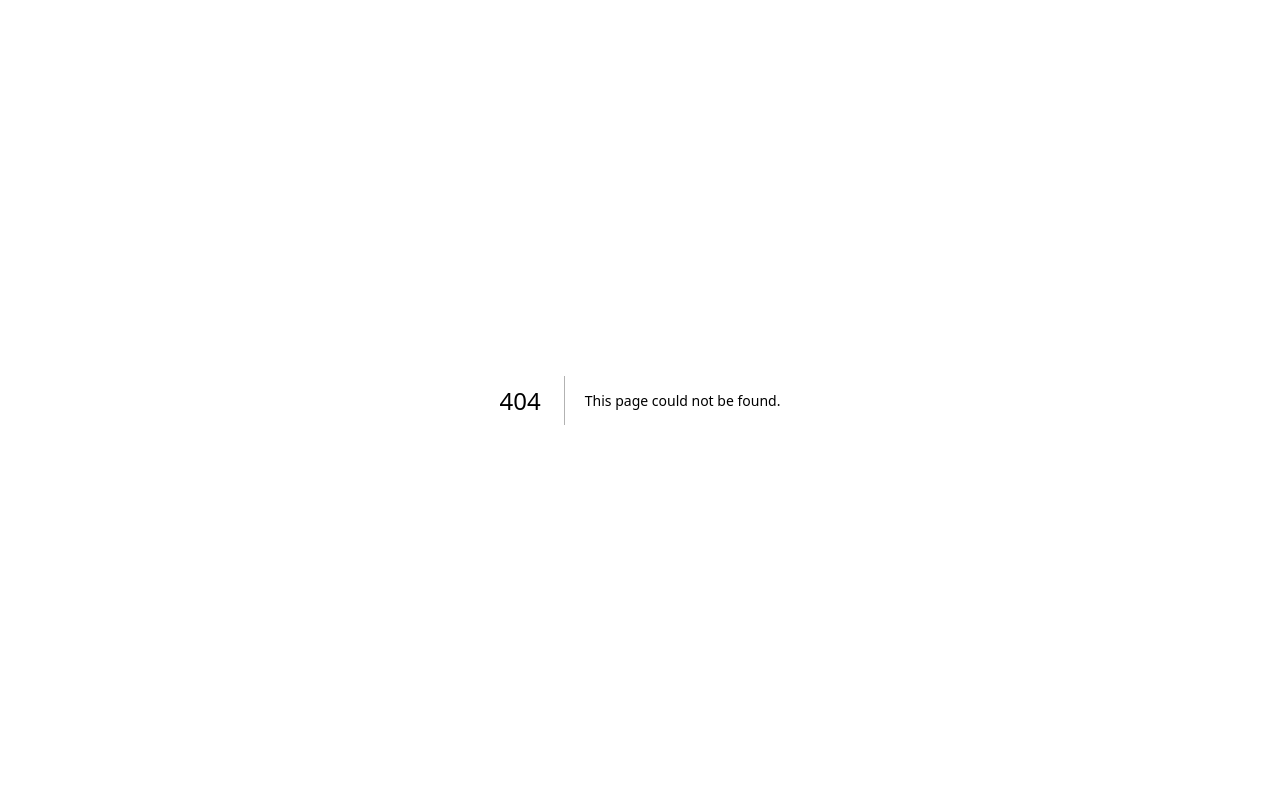
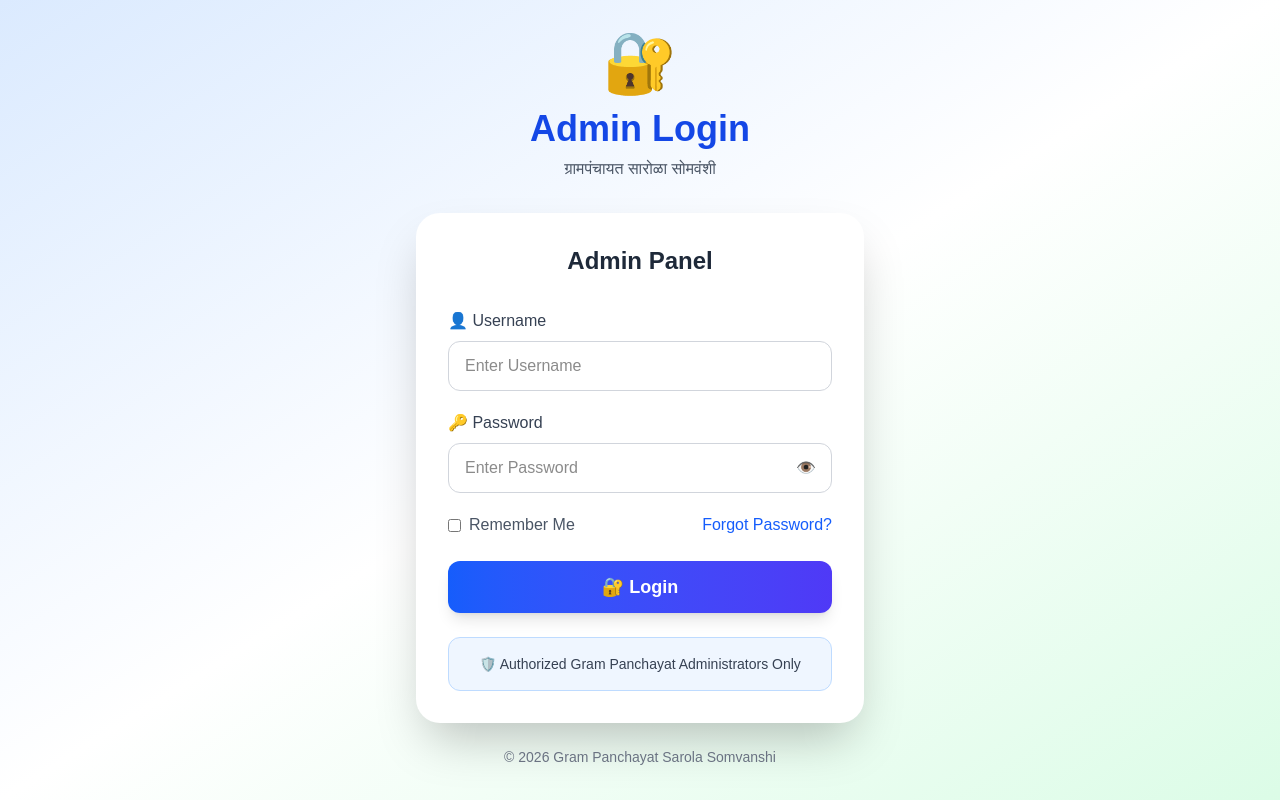
Before and after one commit to santoshsshinde123-jpg/sarolagram, a Next.js app: page /admin in a window 1280 px wide. Before the commit this address had no page. Shown: the top 800 px of the page. Built offline with nearby package versions, Linux system fonts and the light colour scheme.

Commit message:
Latest update

```diff
--- /dev/null
+++ b/src/app/admin/page.js
@@ -0,0 +1,161 @@
+"use client";
+
+import { useState } from "react";
+
+export default function AdminLoginPage() {
+  const [showPassword, setShowPassword] = useState(false);
+
+  return (
+    <div className="min-h-screen bg-linear-to-br from-blue-100 via-white to-green-100 flex items-center justify-center px-4">
+
+      <div className="w-full max-w-md">
+
+        {/* Logo & Heading */}
+        <div className="text-center mb-8">
+
+          <div className="text-6xl mb-4">🔐</div>
+
+          <h1 className="text-4xl font-bold text-blue-700">
+            Admin Login
+          </h1>
+
+          <p className="text-gray-600 mt-2">
+            ग्रामपंचायत सारोळा सोमवंशी
+          </p>
+
+        </div>
+
+        {/* Login Card */}
+        <div className="bg-white rounded-3xl shadow-2xl p-8">
+
+          <h2 className="text-2xl font-semibold text-center text-gray-800 mb-8">
+            Admin Panel
+          </h2>
+
+          {/* Username */}
+          <div className="mb-5">
+
+            <label className="block text-gray-700 font-medium mb-2">
+              👤 Username
+            </label>
+
+            <input
+              type="text"
+              placeholder="Enter Username"
+              className="
+                w-full
+                px-4
+                py-3
+                border
+                border-gray-300
+                rounded-xl
+                focus:outline-none
+                focus:ring-2
+                focus:ring-blue-500
+              "
+            />
+
+          </div>
+
+          {/* Password */}
+          <div className="mb-5">
+
+            <label className="block text-gray-700 font-medium mb-2">
+              🔑 Password
+            </label>
+
+            <div className="relative">
+
+              <input
+                type={showPassword ? "text" : "password"}
+                placeholder="Enter Password"
+                className="
+                  w-full
+                  px-4
+                  py-3
+                  border
+                  border-gray-300
+                  rounded-xl
+                  focus:outline-none
+                  focus:ring-2
+                  focus:ring-blue-500
+                "
+              />
+
+              <button
+                type="button"
+                onClick={() => setShowPassword(!showPassword)}
+                className="
+                  absolute
+                  right-4
+                  top-1/2
+                  -translate-y-1/2
+                  text-gray-500
+                "
+              >
+                {showPassword ? "🙈" : "👁️"}
+              </button>
+
+            </div>
+
+          </div>
+
+          {/* Remember Me */}
+          <div className="flex items-center justify-between mb-6">
+
+            <label className="flex items-center gap-2 text-gray-600">
+              <input type="checkbox" />
+              Remember Me
+            </label>
+
+            <a
+              href="#"
+              className="text-blue-600 hover:underline"
+            >
+              Forgot Password?
+            </a>
+
+          </div>
+
+          {/* Login Button */}
+          <button
+            className="
+              w-full
+              bg-linear-to-r
+              from-blue-600
+              to-indigo-600
+              text-white
+              py-3
+              rounded-xl
+              font-semibold
+              text-lg
+              hover:scale-105
+              transition-all
+              duration-300
+              shadow-lg
+            "
+          >
+            🔐 Login
+          </button>
+
+          {/* Security Notice */}
+          <div className="mt-6 bg-blue-50 border border-blue-200 rounded-xl p-4">
+
+            <p className="text-sm text-gray-700 text-center">
+              🛡️ Authorized Gram Panchayat Administrators Only
+            </p>
+
+          </div>
+
+        </div>
+
+        {/* Footer */}
+        <p className="text-center text-gray-500 text-sm mt-6">
+          © 2026 Gram Panchayat Sarola Somvanshi
+        </p>
+
+      </div>
+
+    </div>
+  );
+}
--- a/src/components/TopBanner.js
+++ b/src/components/TopBanner.js
@@ -33,7 +33,7 @@ export default function TopBanner() {
     href="/newschemes"
     className="
       group
-      bg-gradient-to-br
+      bg-linear-to-br
       from-green-500
       to-emerald-600
       text-white
@@ -45,7 +45,7 @@ export default function TopBanner() {
       transition-all
       duration-300
       text-center
-      min-w-[100px]
+      min-w-25
     "
   >
     <div className="text-3xl group-hover:animate-bounce">
@@ -60,7 +60,7 @@ export default function TopBanner() {
     href="/notices"
     className="
       group
-      bg-gradient-to-br
+      bg-linear-to-br
       from-orange-500
       to-red-600
       text-white
@@ -72,7 +72,7 @@ export default function TopBanner() {
       transition-all
       duration-300
       text-center
-      min-w-[100px]
+      min-w-25
     "
   >
     <div className="text-3xl group-hover:animate-bounce">
@@ -87,7 +87,7 @@ export default function TopBanner() {
     href="/awards"
     className="
       group
-      bg-gradient-to-br
+      bg-linear-to-br
       from-yellow-400
       to-amber-500
       text-white
@@ -99,7 +99,7 @@ export default function TopBanner() {
       transition-all
       duration-300
       text-center
-      min-w-[100px]
+      min-w-25
     "
   >
     <div className="text-3xl group-hover:animate-bounce">
@@ -114,7 +114,7 @@ export default function TopBanner() {
     href="/contact"
     className="
       group
-      bg-gradient-to-br
+      bg-linear-to-br
       from-sky-400
       to-indigo-500
       text-white
@@ -126,7 +126,7 @@ export default function TopBanner() {
       transition-all
       duration-300
       text-center
-      min-w-[100px]
+      min-w-25
     "
   >
     <div className="text-3xl group-hover:animate-bounce">
@@ -136,6 +136,34 @@ export default function TopBanner() {
       संपर्क
     </p>
   </a>
+
+  <a
+    href="/admin"
+    className="
+      group
+      bg-linear-to-br
+      from-sky-400
+      to-indigo-500
+      text-white
+      rounded-2xl
+      px-4
+      py-4
+      shadow-lg
+      hover:scale-105
+      transition-all
+      duration-300
+      text-center
+      min-w-25
+    "
+  >
+    <div className="text-3xl group-hover:animate-bounce">
+       🔐
+    </div>
+    <p className="mt-2 text-sm font-semibold">
+      Admin Login
+    </p>
+  </a>
+
 </div>
       </div>
     </div>
```
